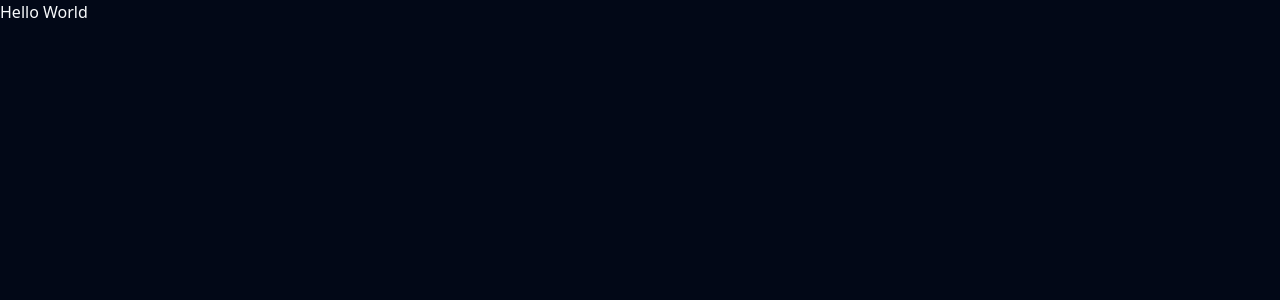
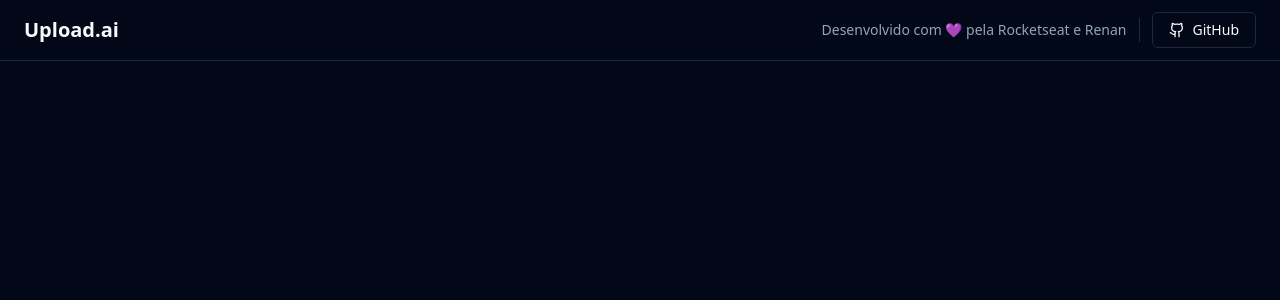
Before and after one commit to Renan04lima/upload.ai-nlw-mastery, a React (Vite) app in the folder upload-ai-web/: page / in a window 1280 px wide. Shown: the top 300 px of the page. Built offline with nearby package versions, Linux system fonts and the light colour scheme.

Commit message:
feat: add header

```diff
--- a/upload-ai-web/package.json
+++ b/upload-ai-web/package.json
@@ -11,8 +11,11 @@
   },
   "dependencies": {
     "@radix-ui/react-icons": "^1.3.0",
+    "@radix-ui/react-separator": "^1.0.3",
+    "@radix-ui/react-slot": "^1.0.2",
     "class-variance-authority": "^0.7.0",
     "clsx": "^2.0.0",
+    "lucide-react": "^0.276.0",
     "react": "^18.2.0",
     "react-dom": "^18.2.0",
     "tailwind-merge": "^1.14.0",
--- a/upload-ai-web/src/App.tsx
+++ b/upload-ai-web/src/App.tsx
@@ -1,8 +1,25 @@
+import { Button } from "./components/ui/button"
+import { Github } from "lucide-react"
+import { Separator } from "./components/ui/separator"
+
 export function App() {
   return (
-    <>
-      <h1>Hello World</h1>
-    </>
+    <div className="min-h-screen flex flex-col">
+      <div className="px-6 py-3 flex items-center justify-between border-b">
+        <h1 className="text-xl font-bold">Upload.ai</h1>
+
+        <div className="flex items-center gap-3">
+          <span className="text-sm text-muted-foreground">Desenvolvido com 💜 pela Rocketseat e Renan</span>
+
+          <Separator orientation="vertical" className="h-6"/>
+
+          <Button variant={"outline"}>
+            <Github className="w-4 h-4 mr-2" />
+            GitHub
+          </Button>
+        </div>
+      </div>
+    </div>
   )
 }
 
--- /dev/null
+++ b/upload-ai-web/src/components/ui/button.tsx
@@ -0,0 +1,57 @@
+import * as React from "react"
+import { Slot } from "@radix-ui/react-slot"
+import { cva, type VariantProps } from "class-variance-authority"
+
+import { cn } from "@/lib/utils"
+
+const buttonVariants = cva(
+  "inline-flex items-center justify-center rounded-md text-sm font-medium transition-colors focus-visible:outline-none focus-visible:ring-1 focus-visible:ring-ring disabled:pointer-events-none disabled:opacity-50",
+  {
+    variants: {
+      variant: {
+        default:
+          "bg-primary text-primary-foreground shadow hover:bg-primary/90",
+        destructive:
+          "bg-destructive text-destructive-foreground shadow-sm hover:bg-destructive/90",
+        outline:
+          "border border-input bg-transparent shadow-sm hover:bg-accent hover:text-accent-foreground",
+        secondary:
+          "bg-secondary text-secondary-foreground shadow-sm hover:bg-secondary/80",
+        ghost: "hover:bg-accent hover:text-accent-foreground",
+        link: "text-primary underline-offset-4 hover:underline",
+      },
+      size: {
+        default: "h-9 px-4 py-2",
+        sm: "h-8 rounded-md px-3 text-xs",
+        lg: "h-10 rounded-md px-8",
+        icon: "h-9 w-9",
+      },
+    },
+    defaultVariants: {
+      variant: "default",
+      size: "default",
+    },
+  }
+)
+
+export interface ButtonProps
+  extends React.ButtonHTMLAttributes<HTMLButtonElement>,
+    VariantProps<typeof buttonVariants> {
+  asChild?: boolean
+}
+
+const Button = React.forwardRef<HTMLButtonElement, ButtonProps>(
+  ({ className, variant, size, asChild = false, ...props }, ref) => {
+    const Comp = asChild ? Slot : "button"
+    return (
+      <Comp
+        className={cn(buttonVariants({ variant, size, className }))}
+        ref={ref}
+        {...props}
+      />
+    )
+  }
+)
+Button.displayName = "Button"
+
+export { Button, buttonVariants }
--- /dev/null
+++ b/upload-ai-web/src/components/ui/separator.tsx
@@ -0,0 +1,29 @@
+import * as React from "react"
+import * as SeparatorPrimitive from "@radix-ui/react-separator"
+
+import { cn } from "@/lib/utils"
+
+const Separator = React.forwardRef<
+  React.ElementRef<typeof SeparatorPrimitive.Root>,
+  React.ComponentPropsWithoutRef<typeof SeparatorPrimitive.Root>
+>(
+  (
+    { className, orientation = "horizontal", decorative = true, ...props },
+    ref
+  ) => (
+    <SeparatorPrimitive.Root
+      ref={ref}
+      decorative={decorative}
+      orientation={orientation}
+      className={cn(
+        "shrink-0 bg-border",
+        orientation === "horizontal" ? "h-[1px] w-full" : "h-full w-[1px]",
+        className
+      )}
+      {...props}
+    />
+  )
+)
+Separator.displayName = SeparatorPrimitive.Root.displayName
+
+export { Separator }
```
Also changed, not shown: 1 other file (tests, documents, lock files or other folders).
